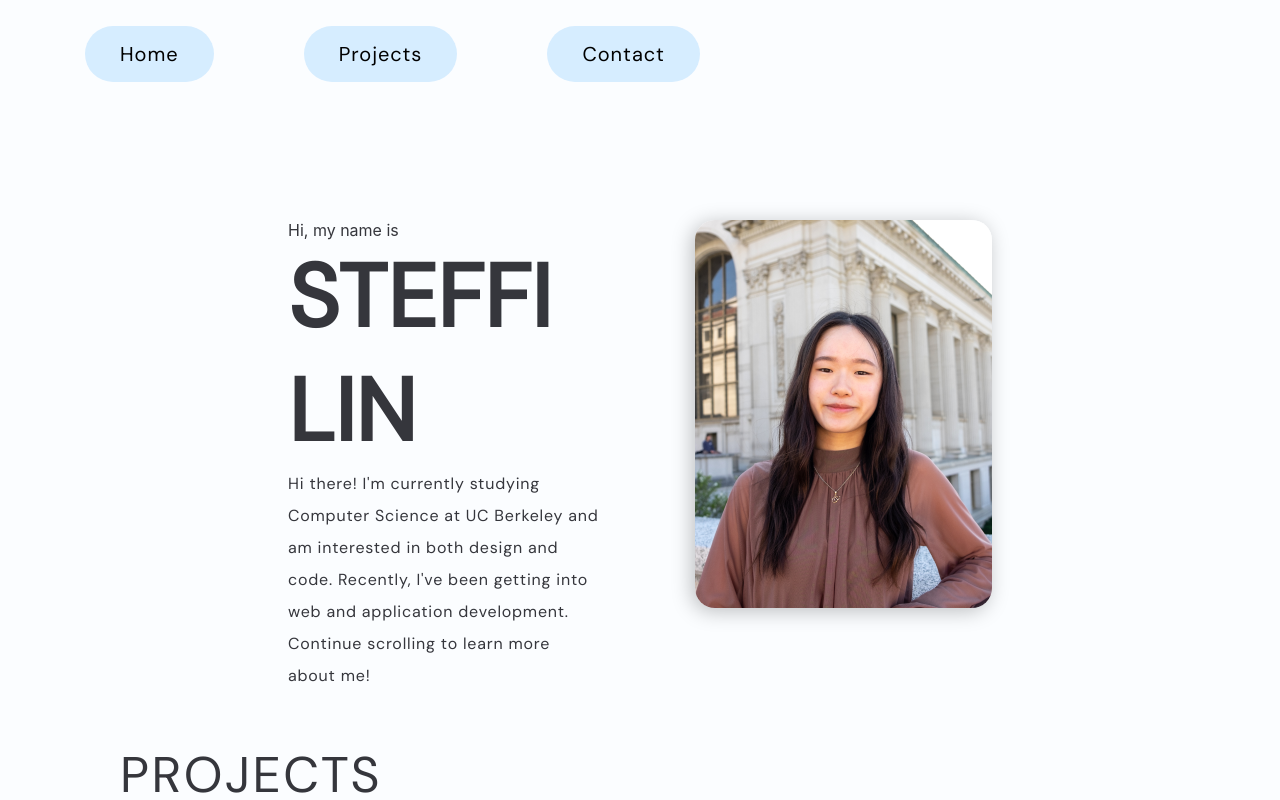
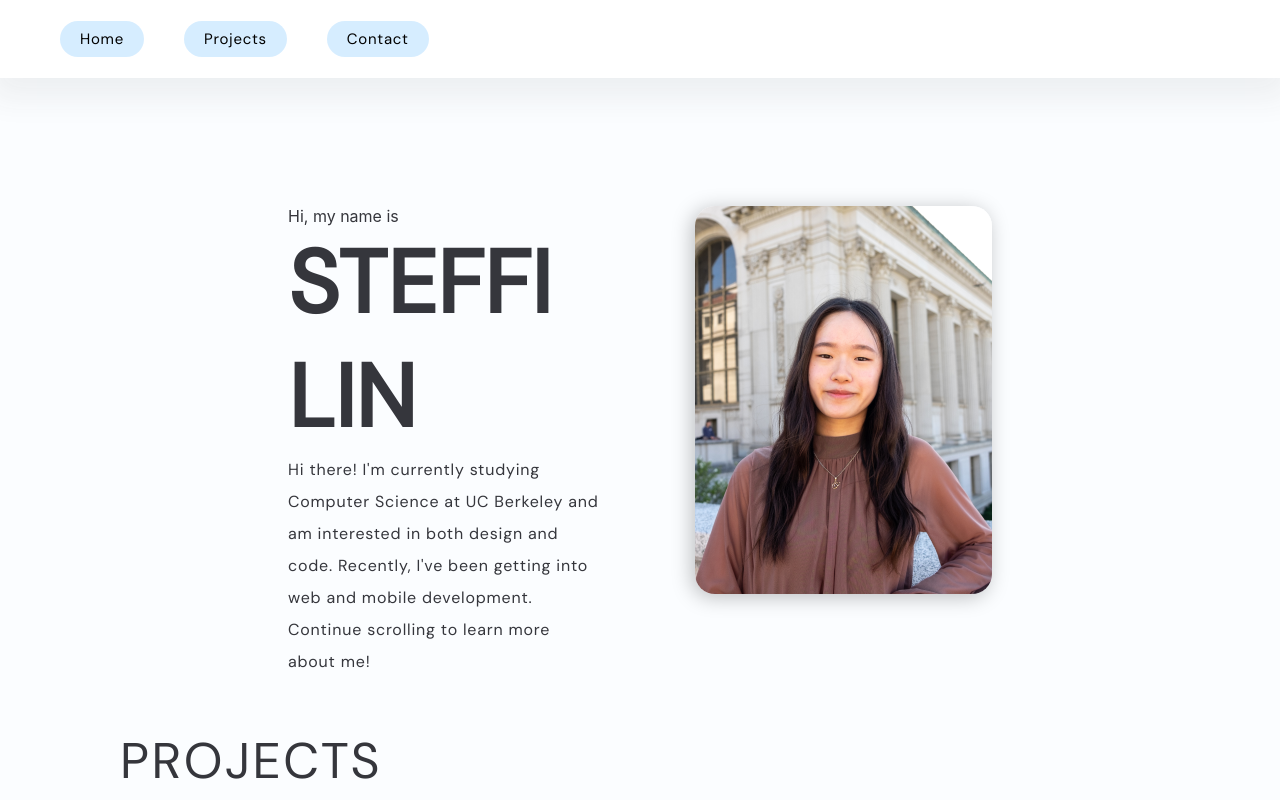
Before and after one commit to steffilin/steffilin.github.io, a React (Create React App) app: page / in a window 1280 px wide. Shown: the top 800 px of the page. Built offline with nearby package versions, Linux system fonts and the light colour scheme.

Commit message:
edited nav bar

```diff
--- a/src/Intro.js
+++ b/src/Intro.js
@@ -18,7 +18,7 @@ const Intro = () => {
                     <p id="intro">
                         Hi there! I'm currently studying Computer Science at UC Berkeley
                         and am interested in both design and code. Recently, I've been getting
-                        into web and application development. Continue scrolling
+                        into web and mobile development. Continue scrolling
                         to learn more about me!
                     </p>
                 </div>
--- a/src/Navbar.css
+++ b/src/Navbar.css
@@ -2,6 +2,10 @@ nav {
     /* position: fixed; */
     top: 0;
     width: 100%;
+    background: white;
+    padding-top: 0.01em;
+    padding-bottom: 0.01em;
+    box-shadow: 0px 10px 30px 10px rgba(53, 54, 60, 0.07);
 }
 
 
@@ -10,19 +14,19 @@ nav ul li {
     list-style-type: none;
     font-family: "DM Sans", sans-serif;
     font-weight: 400;
-    font-size: 20px;
+    font-size: 15px;
     letter-spacing: 00.05em;
 
     background: #D6EDFF;
     /* background-size: 159px 70px; */
     border-radius: 30px;
     /* padding: 15px 35px; */
-    margin: 10px 45px;
+    margin: 5px 20px;
 }
 
 
 nav ul li a {
-    padding: 15px 35px;
+    padding: 8px 20px;
     display: block;
     /* height: 100%;
     width: 100%; */
```
